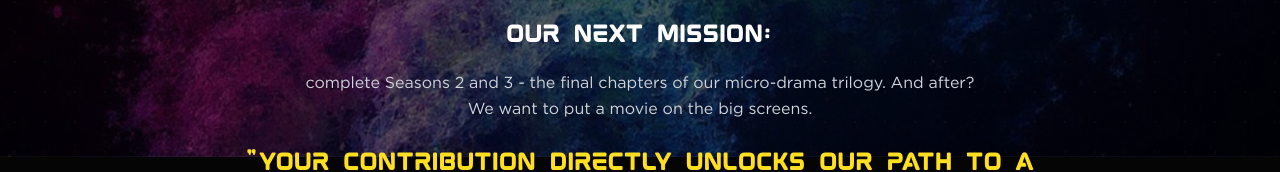
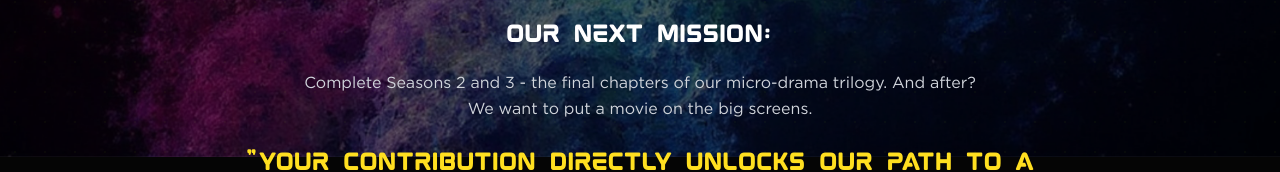
Before and after one commit to mahmud886/spore-frontend-v2, a Next.js app: page /support-us in a window 1280 px wide. Shown: the part 643-815 px from the top of the page. Built offline with nearby package versions, Linux system fonts and the light colour scheme; no server answers; the database is empty.

Commit message:
Capital C for Complete

```diff
--- a/src/app/components/support-us/SupportHeader.jsx
+++ b/src/app/components/support-us/SupportHeader.jsx
@@ -93,7 +93,7 @@ export const SupportHeader = () => {
             OUR NEXT MISSION:
           </motion.h2>
           <p className="text-center text-[16px] max-w-[80%] mx-auto mb-6">
-            complete Seasons 2 and 3 - the final chapters of our micro-drama trilogy. And after? We want to put a movie
+            Complete Seasons 2 and 3 - the final chapters of our micro-drama trilogy. And after? We want to put a movie
             on the big screens.
           </p>
           <motion.h2
```
